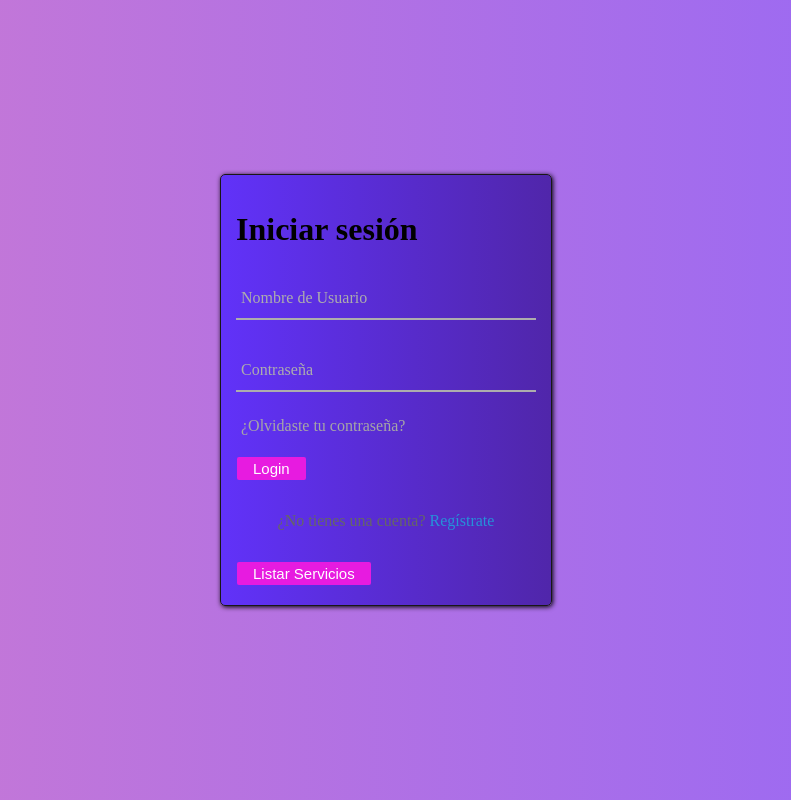
After one commit to newmanwerker/TurismoES, a Django app: page /turismo/login/ in a window 1280 px wide. The commit adds this page. Shown: the whole page, without its empty margins (244-1035 px from the left). Run offline with Django 5.2, Linux system fonts and the light colour scheme.

Commit message:
Updated all

```diff
--- a/TurismoES/settings.py
+++ b/TurismoES/settings.py
@@ -117,7 +117,9 @@ USE_TZ = True
 # https://docs.djangoproject.com/en/5.0/howto/static-files/
 
 STATIC_URL = '/static/'
-STATIC_ROOT = os.path.join(BASE_DIR, 'staticfiles')
+STATICFILES_DIRS = [
+    BASE_DIR / 'static'
+]
 
 # Configuración de archivos de medios
 MEDIA_URL = '/media/'
--- a/turismo/models.py
+++ b/turismo/models.py
@@ -9,4 +9,4 @@ class Servicio(models.Model):
     descripcion_lugar = models.TextField(max_length=500)
 
     def __str__(self):
-        return self.descripcion_lugar
+        return self.nombre
--- /dev/null
+++ b/turismo/static/css/style.css
@@ -0,0 +1,127 @@
+body {
+    background: linear-gradient(to right, #cc7ad2, #9467f7);
+    padding: 0;
+    margin: 0;
+}
+
+.card {
+    background: linear-gradient(to right, #6132f9, #5026aa);
+    width: 300px;
+    height: 400px;
+    border: 1px solid #191717;
+    border-radius: 5px;
+    padding: 15px;
+    margin-bottom: 20px;
+    margin-right: 20px;
+    box-shadow: 1px 1px 5px rgba(0, 0, 0, 1);
+}
+
+.card img {
+    width: 100%;
+    height: 200px;
+    object-fit: cover;
+}
+
+.card-container{
+    display: flex;
+    justify-content: center;
+    flex-wrap: wrap;
+}
+.title-container {
+    display: flex;
+    justify-content: center;
+    align-items: center;
+    text-align: center;
+    width: 100%;
+}
+
+form .txt_field{
+    position: relative;
+    border-bottom: 2px solid #adadad;
+    margin: 30px 0;
+}
+.txt_field input{
+    width: 100%;
+    padding: 0 5px;
+    height: 40px;
+    font-size: 16px;
+    border: none;
+    background: none;
+    outline: none;
+}
+.txt_field label{
+    position: absolute;
+    top: 50%;
+    left: 5px;
+    color: #adadad;
+    transform: translateY(-50%);
+    font-size: 16px;
+    pointer-events: none;
+    transition: .5s;
+}
+.txt_field span::before{
+    content: '';
+    position: absolute;
+    top: 40px;
+    left: 0;
+    width: 0%;
+    height: 2px;
+    background: #2691d9;
+    transition: .5s;
+}
+.txt_field input:focus ~ label,
+.txt_field input:valid ~ label{
+    top: -5px;
+    color: #2691d9;
+
+}
+.txt_field input:focus ~ span::before,
+.txt_field input:valid ~ span::before{
+    width: 100%;
+}
+
+.pass{
+    margin: -5px 0 20px 5px;
+    color: #a6a6a6;
+    cursor: pointer;
+}
+.pass:hover{
+    text-decoration: underline;
+}
+
+.signup_link{
+    margin: 30px 0;
+    text-align: center;
+    font-size: 16px;
+    color: #666666;
+}
+.signup_link a{
+    color: #2691d9;
+    text-decoration: none;
+}
+.signup_link a:hover{
+    text-decoration: underline;
+}
+
+.button-container button {
+    background-color: #e71be0; /* Color de fondo */
+    border: none; /* Remueve el borde */
+    color: white; /* Color del texto */
+    padding: 3px 16px; /* Espaciado alrededor del texto */
+    text-align: center; /* Alineación del texto */
+    text-decoration: none; /* Remueve el subrayado */
+    display: inline-block;
+    font-size: 15px;
+    margin: 2px 1px;
+    cursor: pointer; /* Cambia el cursor al pasar el mouse */
+    border-radius: 2px; /* Bordes redondeados */
+}
+.login {
+    background: linear-gradient(to right, #cc7ad2, #9467f7);
+    padding: 0;
+    margin: 0;
+    display: flex;
+    justify-content: center;
+    align-items: center;
+    height: 100vh;
+}
--- /dev/null
+++ b/turismo/templates/turismo/login.html
@@ -0,0 +1,39 @@
+{% load static %}
+<!DOCTYPE html>
+<html lang="en">
+<head>
+    <meta charset="UTF-8">
+    <meta name="viewport" content="width=device-width, initial-scale=1.0">
+    <link rel="stylesheet" href="{% static 'css/style.css' %}">
+    <title>Login</title>
+</head>
+<body class="login">
+    <div class="card">
+        <h1>Iniciar sesión</h1>
+        <form action="{% url 'login' %}" method="post">
+            <div class="txt_field">
+                <input type="text" required>
+                <span></span>
+                <label>Nombre de Usuario</label>
+            </div>
+            <div class="txt_field">
+                <input type="password" required>
+                <span></span>
+                <label>Contraseña</label>
+            </div>
+            <div class="pass">¿Olvidaste tu contraseña?</div>
+            <div class="button-container">
+                <button onclick="location.href='{% url 'login' %}'">Login</button>
+            </div>
+
+            <div class="signup_link">
+                ¿No tienes una cuenta? <a href="#">Regístrate</a>
+            </div>
+
+            <div class="button-container">
+                <button onclick="location.href='{% url 'servicios' %}'">Listar Servicios</button>
+            </div>
+        </form>
+    </div>
+</body>
+</html>
--- a/turismo/urls.py
+++ b/turismo/urls.py
@@ -3,4 +3,5 @@ from . import views
 
 urlpatterns = [
     path('servicios', views.servicios, name='servicios'),
+    path('login/', views.login, name='login'),
 ]
--- a/turismo/views.py
+++ b/turismo/views.py
@@ -5,3 +5,6 @@ from .models import Servicio
 def servicios(request):
     servicios = Servicio.objects.all()
     return render(request, 'turismo/servicios.html', {'servicios': servicios})
+
+def login(request):
+    return render(request, 'turismo/login.html')
```
Also changed, not shown: turismo/templates/turismo/servicios.html (+11 -6 lines), db.sqlite3, media/media/280031358.jpg (added), media/media/images-3.jpeg (deleted), media/media/que-es-el-turismo.png.webp (added), media/media/reparar-pc.jpg.webp (deleted), media/media/transporte-privado-vip-business-transfers-2.jpg.webp (added).
